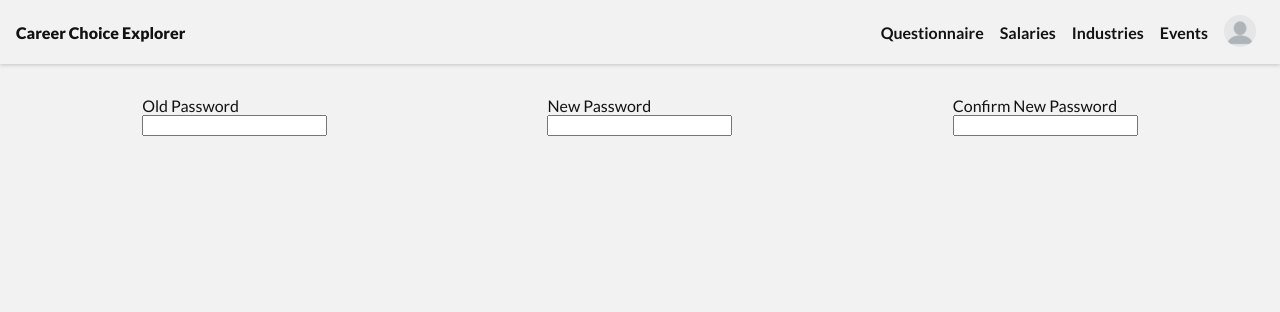
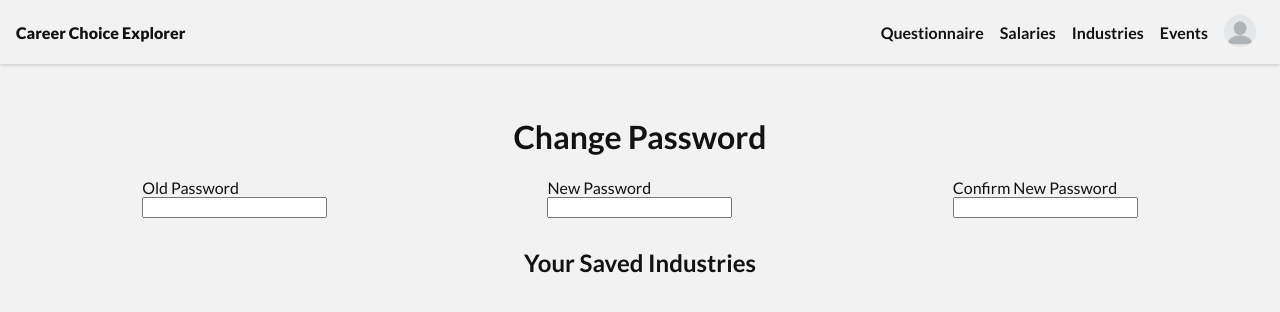
Before and after one commit to derron-ward/CareerChoiceExplorer, a React (Vite) app: page /profile in a window 1280 px wide. Shown: the top 312 px of the page. Built offline with nearby package versions, Linux system fonts and the light colour scheme.

Commit message:
password form

```diff
--- a/src/pages/Profile.css
+++ b/src/pages/Profile.css
@@ -21,3 +21,7 @@
     display: flex;
     flex-direction: column;
 }
+
+h2{
+    padding: 10px;
+}
--- a/src/pages/Profile.jsx
+++ b/src/pages/Profile.jsx
@@ -4,6 +4,7 @@ import './Profile.css'
 function Profile() {
   return (
     <div id="profile-page">
+      <h1>Change Password</h1>
       <form id='change-passwd'>
         <div className='form-field'>
           <label for="old-passwd">Old Password</label>
@@ -18,6 +19,7 @@ function Profile() {
           <input type="text" />
         </div>
       </form>
+      <h2>Your Saved Industries</h2>
     </div>
   )
 }
```
